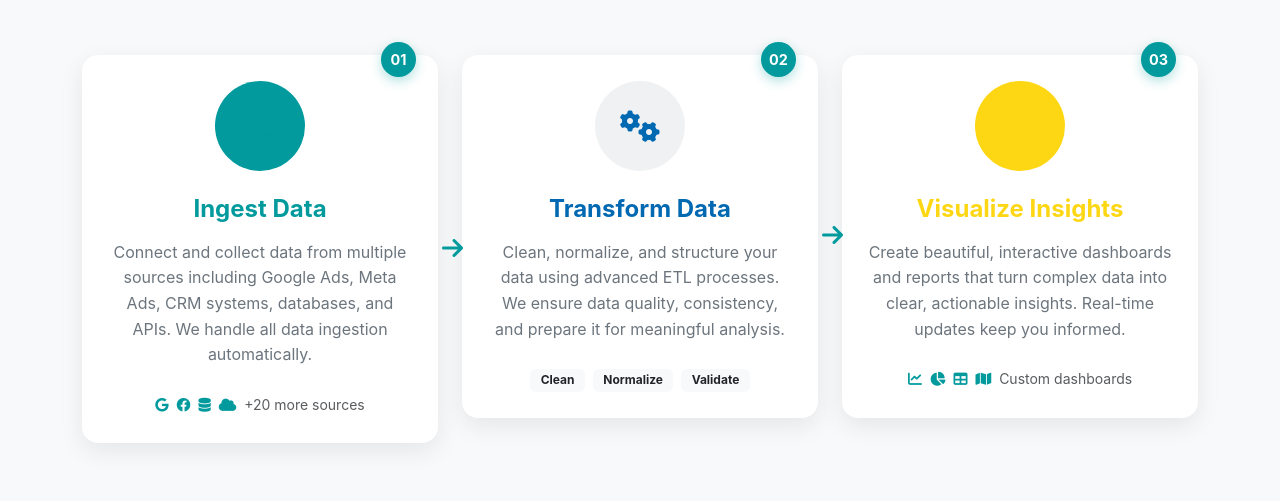
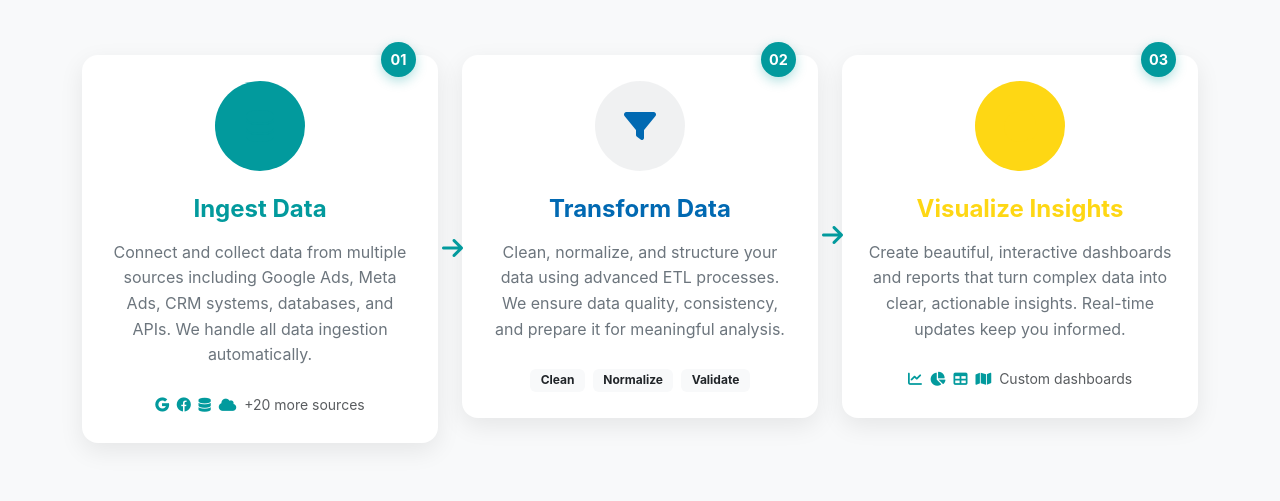
Before and after one commit to adillraza/datacharted, a Flask app: page / in a window 1280 px wide. Shown: the part 1107-1608 px from the top of the page. Run offline with Flask 3, Linux system fonts and the light colour scheme; some libraries are stand-ins or nearby versions.

Commit message:
Fix: Update process section icons to database, filter, and chart-pie with Font Awesome fallbacks

```diff
--- a/app/templates/base.html
+++ b/app/templates/base.html
@@ -200,6 +200,20 @@
 
         .border-accent-red {
             border-color: var(--accent-red) !important;
+        }
+
+        /* Icon Fallbacks */
+        .fas::before, .fab::before {
+            font-family: "Font Awesome 6 Free", "Font Awesome 6 Brands", sans-serif !important;
+        }
+
+        /* Ensure Font Awesome loads properly */
+        .fas, .fab {
+            font-weight: 900;
+            font-style: normal;
+            font-variant: normal;
+            text-rendering: auto;
+            line-height: 1;
         }
 
         /* Modern Footer Styles */
--- a/app/templates/main/index.html
+++ b/app/templates/main/index.html
@@ -86,7 +86,7 @@
                     <div class="process-step-card h-100 p-4">
                         <div class="step-number">01</div>
                         <div class="bg-primary bg-opacity-10 rounded-circle d-inline-flex align-items-center justify-content-center mb-4" style="width: 90px; height: 90px;">
-                            <i class="fas fa-server fa-2x text-primary"></i>
+                            <i class="fas fa-database fa-2x text-primary"></i>
                         </div>
                         <h4 class="fw-bold mb-3 text-primary">Ingest Data</h4>
                         <p class="text-secondary mb-4">
@@ -115,7 +115,7 @@
                     <div class="process-step-card h-100 p-4">
                         <div class="step-number">02</div>
                         <div class="bg-secondary bg-opacity-10 rounded-circle d-inline-flex align-items-center justify-content-center mb-4" style="width: 90px; height: 90px;">
-                            <i class="fas fa-cogs fa-2x text-secondary-blue"></i>
+                            <i class="fas fa-filter fa-2x text-secondary-blue"></i>
                         </div>
                         <h4 class="fw-bold mb-3 text-secondary-blue">Transform Data</h4>
                         <p class="text-secondary mb-4">
@@ -142,7 +142,7 @@
                     <div class="process-step-card h-100 p-4">
                         <div class="step-number">03</div>
                         <div class="bg-accent-yellow bg-opacity-10 rounded-circle d-inline-flex align-items-center justify-content-center mb-4" style="width: 90px; height: 90px;">
-                            <i class="fas fa-chart-bar fa-2x text-accent-yellow"></i>
+                            <i class="fas fa-chart-pie fa-2x text-accent-yellow"></i>
                         </div>
                         <h4 class="fw-bold mb-3 text-accent-yellow">Visualize Insights</h4>
                         <p class="text-secondary mb-4">
```
